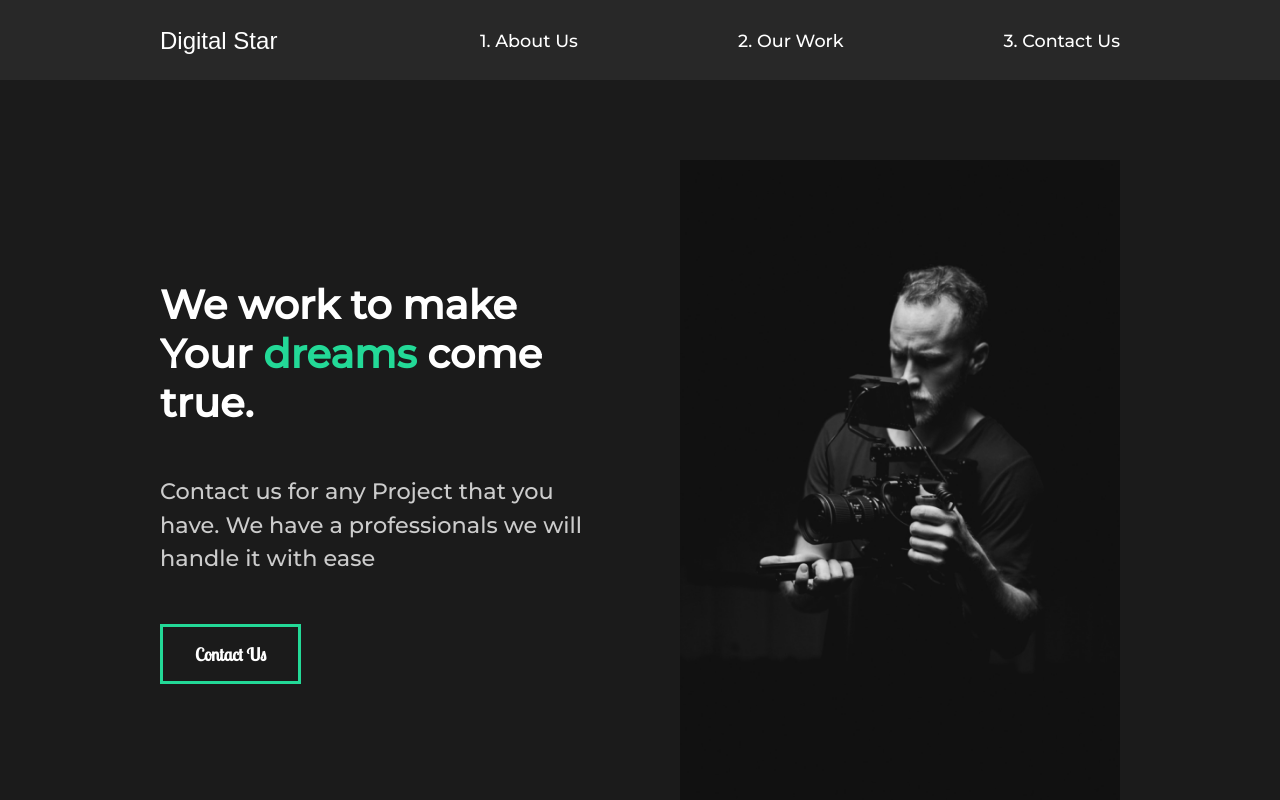
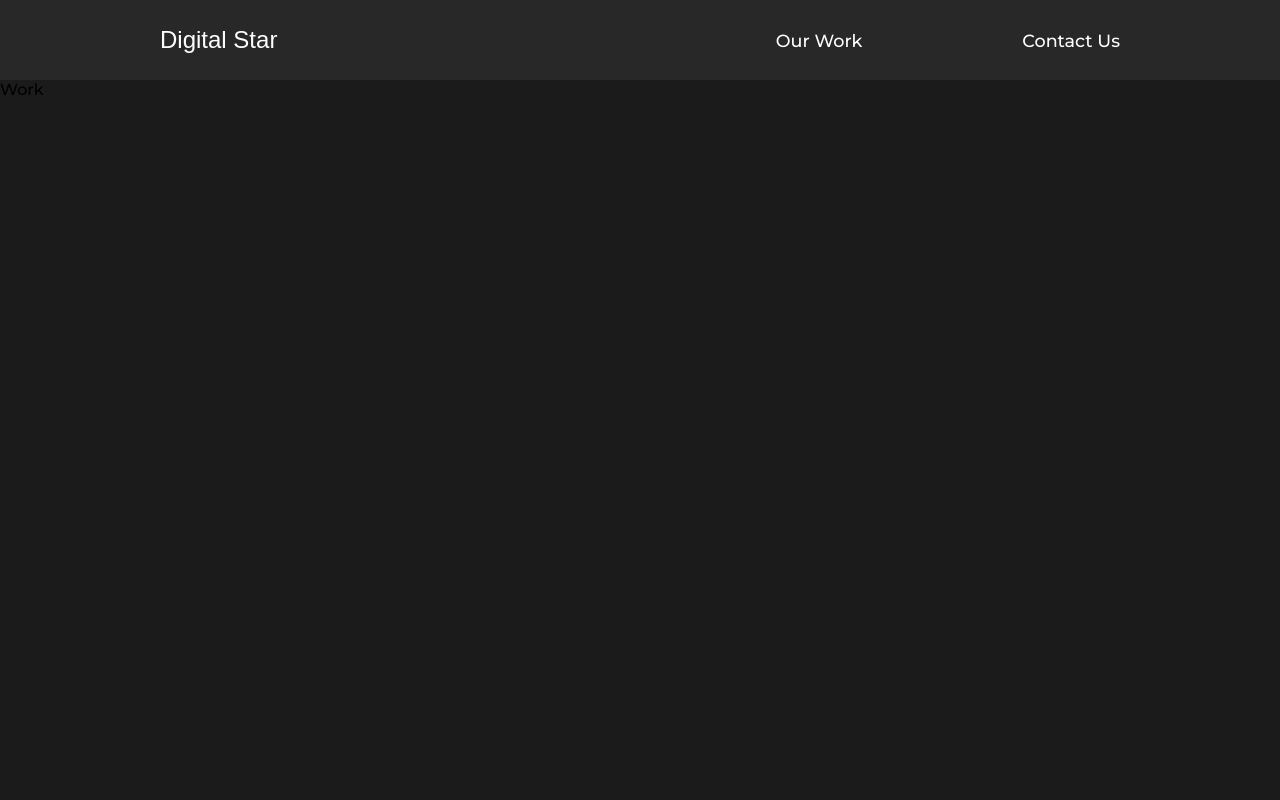
Before and after one commit to Badial5/calvin-creative-porfolio, a React (Create React App) app: page /work in a window 1280 px wide. Shown: the top 800 px of the page. Built offline with nearby package versions, Linux system fonts and the light colour scheme; a web font is replaced by a local one.

Commit message:
Lesson Seven Added with Router

```diff
--- a/src/App.js
+++ b/src/App.js
@@ -1,4 +1,8 @@
 import React from 'react'
+//Router
+import { Routes, Route } from "react-router-dom";
+
+
 //Global Style
 import GlobalStyle from './components/globalStyle/global-style.component'
 
@@ -6,12 +10,27 @@ import GlobalStyle from './components/globalStyle/global-style.component'
 import Nav from './Routes/Navigation/nav.component'
 import AboutUs from './pages/about/about-us'
 
+import ContactUs from './pages/contactUs/contact-us.component'
+import OurWork from './pages/ourWork/our-work.component'
+
+
 const App = () => {
   return (
     <div>
       <GlobalStyle />
-      <Nav />
-      <AboutUs />
+
+<Routes>
+
+    <Route path='/' element={<Nav />}>
+
+      <Route index  element={<AboutUs />} />
+      <Route path='contact' element={<ContactUs />} />
+      <Route path='work'  element={<OurWork />} />
+
+    </Route>
+
+</Routes>
+
     </div>
   )
 }
--- a/src/Routes/Navigation/nav.component.jsx
+++ b/src/Routes/Navigation/nav.component.jsx
@@ -1,4 +1,9 @@
-import React from 'react'
+//
+
+
+//Navigation components
+import { Outlet, Link } from "react-router-dom"
+
 
 //import styled component
 import styled from 'styled-components';
@@ -6,32 +11,40 @@ import styled from 'styled-components';
 
 const Nav = () => {
   return (
+    <>
     <StyledNav>
-        <h1><a id='logo' href='#'>Digital Star</a></h1>
+
+        <Link id="logo" to='/' >Digital Star</Link>
 
         <ul>
-            <li>
-                <a href='#'>1. About Us</a>
-            </li>
 
-            <li>
-                <a href='#'>2. Our Work</a>
-            </li>
+            <Link className="li" to='work'>
+                Our Work
+            </Link>
 
-            <li>
-                <a href='#'>3. Contact Us</a>
-            </li>
+            <Link className="li" to='contact'>
+                Contact Us
+            </Link>
 
         </ul>
 
 
     </StyledNav>
+
+    <Outlet />
+
+    </>
   )
 }
 
 
 
-// Navigation
+
+
+
+
+
+// Navigation Styles component
 
 const StyledNav = styled.nav`
     min-height: 10vh;
@@ -58,7 +71,7 @@ const StyledNav = styled.nav`
         font-weight: lighter;
     }
 
-    li {
+    .li {
         padding-left: 10rem;
         position: relative;
     }
--- a/src/index.js
+++ b/src/index.js
@@ -3,10 +3,16 @@ import ReactDOM from 'react-dom/client';
 import App from './App';
 import reportWebVitals from './reportWebVitals';
 
+//Router
+import { BrowserRouter } from 'react-router-dom';
+
+
 const root = ReactDOM.createRoot(document.getElementById('root'));
 root.render(
   <React.StrictMode>
+    <BrowserRouter>
     <App />
+    </BrowserRouter>
   </React.StrictMode>
 );
 
--- /dev/null
+++ b/src/pages/contactUs/contact-us.component.jsx
@@ -0,0 +1,11 @@
+import React from 'react'
+
+const ContactUs = () => {
+  return (
+    <div>
+      Contact Us
+    </div>
+  )
+}
+
+export default ContactUs
--- /dev/null
+++ b/src/pages/ourWork/our-work.component.jsx
@@ -0,0 +1,11 @@
+import React from 'react'
+
+const OurWork = () => {
+  return (
+    <div>
+      Work
+    </div>
+  )
+}
+
+export default OurWork
```
